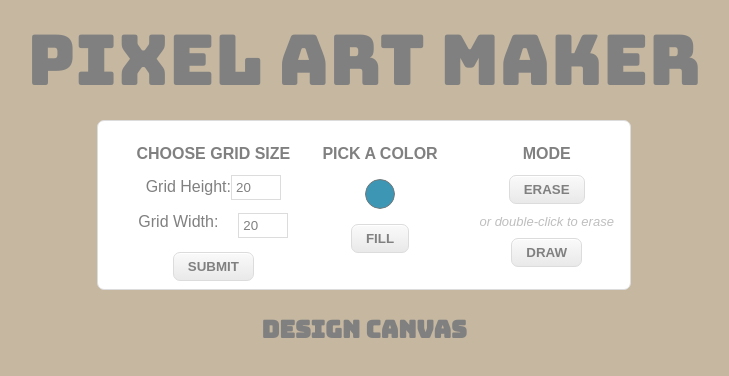
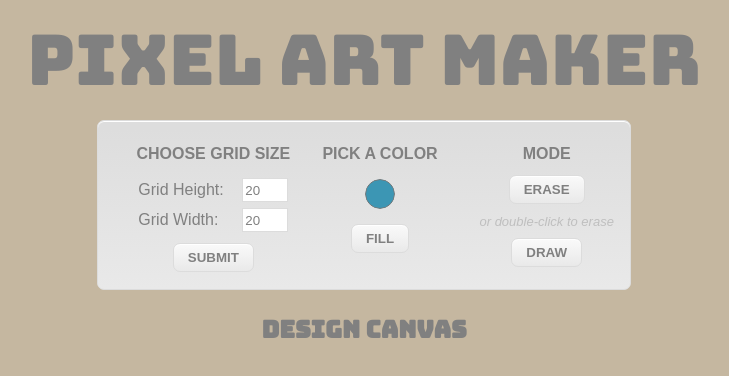
Before and after one commit to JesusReyes01/Pixel-Art-React, a React (Create React App) app: page / in a window 1280 px wide. Shown: the top 376 px of the page, without its empty margins (276-1005 px from the left). Built offline with nearby package versions, Linux system fonts and the light colour scheme.

Commit message:
fixed bug by adding useEffect for gridTable

```diff
--- a/src/App.css
+++ b/src/App.css
@@ -57,9 +57,10 @@ td {
 
 input[type=number] {
   width: 3em;
+  height: 1.5em;
   border: 1px solid #dcdcdc;
-  margin-bottom: 1em;
-  padding: 4px;
+  /* margin-bottom: 1em; */
+  /* padding: 4px; */
 }
 
 #colorPicker {
@@ -82,11 +83,13 @@ input[type=number] {
 }
 
 .inputs {
+  box-shadow: inset 0px 1px 0 0 #fff;
+  background: linear-gradient(#dddddd 5%, #e9e9e9 100%);
   width: 500px;
   height: 160px;
   margin: 0 auto;
   display: flex;
-  justify-content: space-around;
+  justify-content: space-between;
   align-items: flex-start;
   text-align: center;
   border-radius: 7px;
@@ -128,7 +131,13 @@ input[type=number] {
   cursor: pointer;
 }
 
+#submitButton {
+  margin-top: 8px;
+}
+
 .grid-input {
   display:flex;
   justify-content: space-between;
+  align-items: center;
+  height: 30px;
 }
--- a/src/App.js
+++ b/src/App.js
@@ -3,30 +3,58 @@ import React from 'react';
 
 
 function App() {
-  //Assigning elements to global variables
-  let gridTable = document.getElementById('pixelCanvas');
 
   const [state, setState] = React.useState({
     height: 20,
     width: 20,
     color: "#3C96B4",
-    eraseMode: false
+    gridTable: null
   })
 
+  React.useEffect(() => {
+    setState({...state, gridTable: document.getElementById('pixelCanvas')})
+  },[])
+
+  //Function handles input from input elements
   let handleChange = (event) => {
     setState({...state, [event.target.name]: event.target.value})
   }
 
+  //Function to create grid
+  let makeGrid = (event) => {
+    event.preventDefault()
+
+    // Deletes grid if it exists
+    if(state.gridTable.rows){
+      while(state.gridTable.rows.length > 0){
+        state.gridTable.deleteRow(0);
+      }
+    }
+    //Creates table
+    for (let i=0; i < state.height; i++){
+      const row = state.gridTable.insertRow(i);
+
+      for (let j=0; j < state.width; j++){
+        const cell = row.insertCell(j);
+      }
+    }
+  }
+
   let down = false;
+
+  //Added Event Listener to change cell background color when mousedown action on window
   window.addEventListener('mousedown', e => {
     if (e.target.tagName === 'TD') {
       down = true
+
       window.addEventListener('mouseup', () => {
         down = false
       });
+
       window.addEventListener('mouseleave', () => {
         down = false
       });
+
       window.addEventListener('mouseover', e => {
         if (down) {
           if (e.target.tagName === 'TD') {
@@ -34,6 +62,10 @@ function App() {
           }
         }
       });
+
+      if (e.target.tagName === 'TD') {
+        e.target.style.backgroundColor = state.color;
+      }
     }
   });
 
@@ -43,30 +75,6 @@ function App() {
         e.target.style.backgroundColor = null;
     }
   });
-
-  //Function to create grid
-  let makeGrid = (event) => {
-      event.preventDefault()
-
-      // Deletes grid if it exists
-      if(gridTable.rows){
-          while(gridTable.rows.length > 0){
-              gridTable.deleteRow(0);
-          }
-      }
-      //Creates table
-      for (let i=0; i < state.height; i++){
-          const row = gridTable.insertRow(i);
-          for (let j=0; j < state.width; j++){
-              const cell = row.insertCell(j);
-              //Adds event listener to each cell and
-              //changes the background color to selected color when triggered
-              cell.addEventListener('mousedown', () => {
-                  cell.style.backgroundColor = state.color;
-              });
-          }
-      }
-  }
 
   //Function for erase button
   let eraseMode = e => {
@@ -92,20 +100,26 @@ function App() {
     });
 
     window.addEventListener('mousedown', (e) => {
+      if (e.target.tagName === 'TD') {
         e.target.style.backgroundColor = null;
+      }
     });
   };
 
   let drawMode = e => {
     e.preventDefault()
+
     window.addEventListener('mousedown', e => {
       down = true;
+
       window.addEventListener('mouseup', () => {
         down = false;
       });
+
       window.addEventListener('mouseleave', () => {
         down = false;
       });
+
       window.addEventListener('mouseover', e => {
         if (down) {
           if (e.target.tagName === 'TD') {
@@ -115,13 +129,15 @@ function App() {
       });
     });
 
-    gridTable.addEventListener('mousedown', (e) => {
+    window.addEventListener('mousedown', (e) => {
+      if (e.target.tagName === 'TD') {
         e.target.style.backgroundColor = state.color;
+      }
     });
   };
 
   let fill = () => {
-      gridTable.querySelectorAll('td').forEach( td => td.style.backgroundColor = state.color);
+    state.gridTable.querySelectorAll('td').forEach( e => e.style.backgroundColor = state.color);
   };
 
   return (
@@ -130,8 +146,10 @@ function App() {
       <div className = "inputs">
           <div className = "column">
               <h4>Choose Grid Size</h4>
+
               <form id="sizePicker" onSubmit={makeGrid}>
-                <div className="gridInput">
+
+                <div className="grid-input">
                   <span>Grid Height:</span>
                   <input
                       type="number"
@@ -142,6 +160,7 @@ function App() {
                       value={state.height}
                       onChange={handleChange}/>
                 </div>
+
                 <div className="grid-input">
                   <span>Grid Width:</span>
                   <input
@@ -153,6 +172,7 @@ function App() {
                         value={state.width}
                         onChange={handleChange}/>
                 </div>
+
                 <input
                     id="submitButton"
                     type="submit"
@@ -161,6 +181,7 @@ function App() {
                     />
               </form>
           </div>
+
           <div className = "column">
               <h4>Pick A Color</h4>
               <input
@@ -168,13 +189,15 @@ function App() {
                 id="colorPicker"
                 name="color"
                 value={state.color}
-                onChange={handleChange}/>
+                onChange={handleChange}
+                />
               <input
                 type="button"
                 className="fill-button"
                 value="FILL"
                 onClick={fill}/>
           </div>
+
           <div className="column">
               <h4>Mode</h4>
               <input
@@ -190,6 +213,7 @@ function App() {
               onClick={drawMode}/>
           </div>
       </div>
+
       <h2>Design Canvas</h2>
       <table className='pixel-canvas' id="pixelCanvas"></table>
     </div>
```
Also changed, not shown: 1 other file (tests, documents, lock files or other folders). Lines whose indentation alone changed are shown as unchanged.
